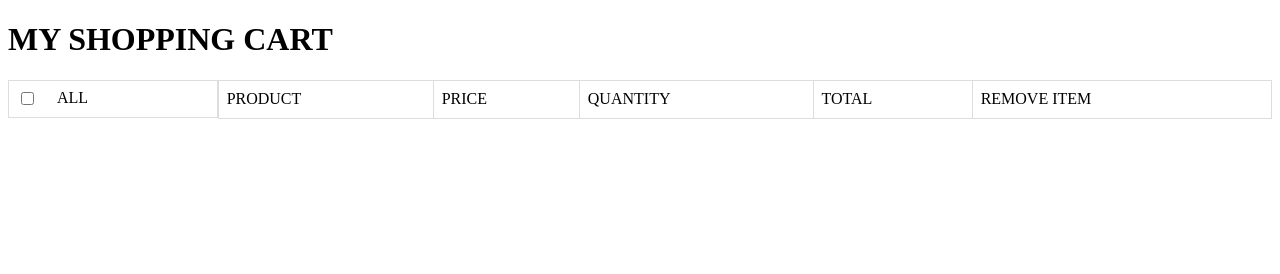
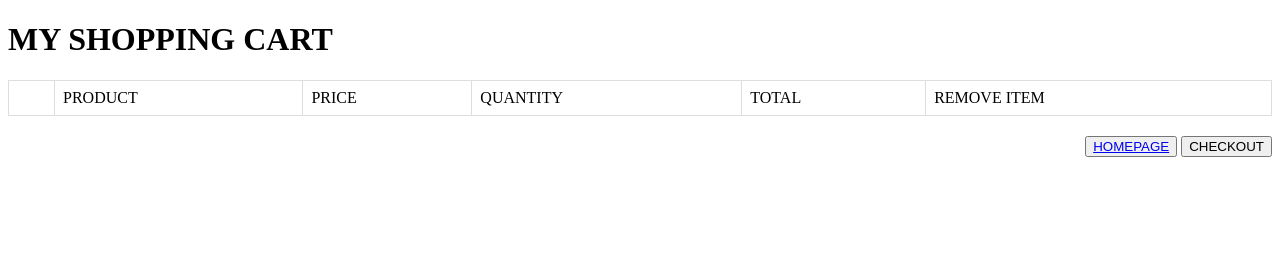
Before and after one commit to AedrianDaveUdarbe/tres-marias, a PHP site: page /shopping-cart.php in a window 1280 px wide. Shown: the part 26-300 px from the top of the page. Run offline with PHP 8.4, Linux system fonts and the light colour scheme; data that the repository does not hold is empty.

Commit message:
Add an place-order button for order-history

```diff
--- a/shopping-cart.php
+++ b/shopping-cart.php
@@ -71,12 +71,9 @@
             border-style: none;
             cursor: pointer;
         }
-        .checkbox{
-            display: flex;
-            flex-direction: row;
-            grid-gap: 20px;
-        }
-
+       .checkout{
+        float: right;
+       }
     </style>
 </head>
 <body>
@@ -99,10 +96,7 @@
 
     <table>
         <thead>
-            <td class="checkbox"><form action="" method="post">
-                <input type="checkbox" name="checkbox" id="">
-            </form>
-            ALL</td>
+            <td></td>
             <td>PRODUCT</td>
             <td>PRICE</td>
             <td>QUANTITY</td>
@@ -120,7 +114,7 @@
             ?>
            <tr>
             <td class="checkbox">
-                <form action="" method="get"><input type="checkbox" class="checkbox" name="selected_products" value="<?php echo $description['cartID']; ?>"></form>
+
                 <?php echo "<img src='product-pics/".$description['filename']."' placeholder='product-image' class=''";?>
         </td>
             <td><?php echo "<h3>".$description['name']."</h3><br>";?></td>
@@ -143,11 +137,20 @@
         }?>
         </tbody>
     </table>
+
+        <div class="checkout">
+                <form action="checkout.php" method="post">
+                    <button><a href="home.php">HOMEPAGE</a></button>
+                    <input type="submit" value="CHECKOUT" name="checkout">
+                </form>
+        </div>
+
 </body>
 </html>
 
 
-<?php if(isset($_GET["remove"])){
+<?php
+if(isset($_GET["remove"])){
     //remove the product into cart
 
    try{
```
